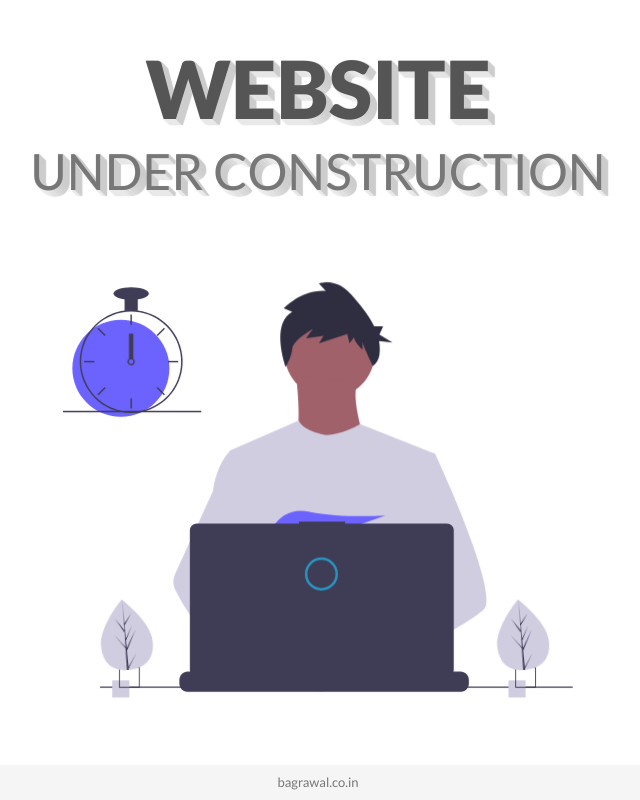
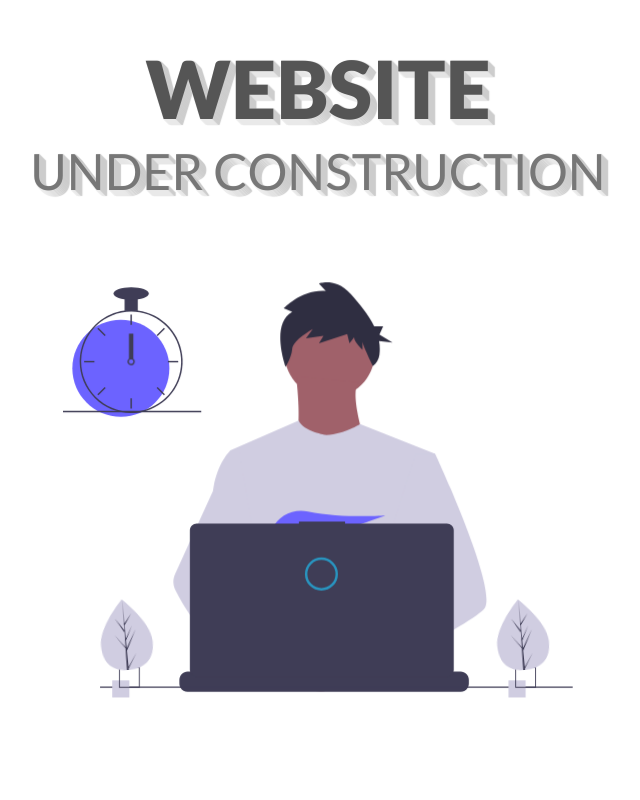
Before and after one commit to bhaveshagrawal1014/coming-soon, a plain HTML site: page index.html in a window 1280 px wide. Shown: the whole page, without its empty margins (322-962 px from the left). Drawn offline with nearby package versions, Linux system fonts and the light colour scheme.

Commit message:
Update index.html

```diff
--- a/index.html
+++ b/index.html
@@ -247,11 +247,6 @@
       </div>
 
     </div>
-      <footer class="footer">
-        <div class="container text-center">
-          <span>bagrawal.co.in</span>
-        </div>
-      </footer>
 
     <!-- Optional JavaScript -->
     <!-- jQuery first, then Popper.js, then Bootstrap JS -->
```
